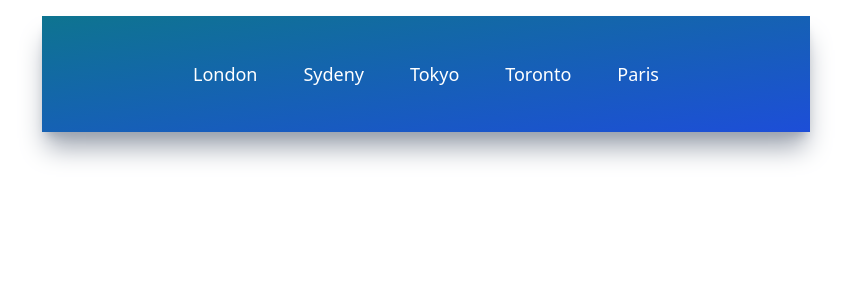
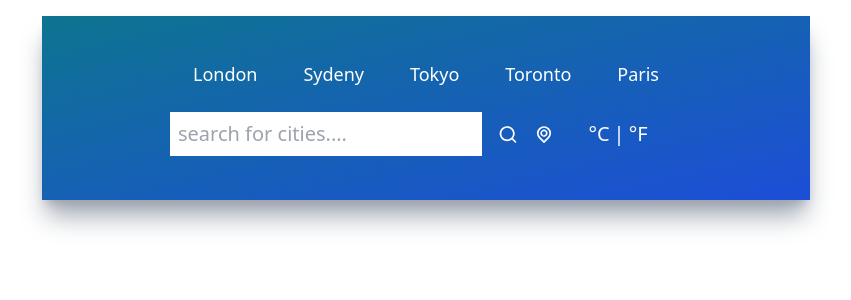
Before and after one commit to jonesdy99/weather-app, a React (Create React App) app: page / in a window 1280 px wide. Shown: the top 300 px of the page, without its empty margins (214-1065 px from the left). Built offline with nearby package versions, Linux system fonts and the light colour scheme.

Commit message:
implement more nav-bar features

```diff
--- a/src/App.js
+++ b/src/App.js
@@ -1,11 +1,13 @@
 import './App.css';
 import UilReact from '@iconscout/react-unicons/icons/uil-react'
 import TopButtons from './components/TopButtons';
+import Inputs from './components/Inputs';
 
 function App() {
   return (
     <div className='mx-auto max-w-screen-md mt-4 py-5 px-32 bg-gradient-to-br from-cyan-700 to-blue-700 h-fit shadow-xl shadow-gray-400'>
       <TopButtons/>
+      <Inputs/>
     </div>
   );
 }
--- a/src/components/Inputs.jsx
+++ b/src/components/Inputs.jsx
@@ -0,0 +1,25 @@
+import React from 'react'
+import { UilSearch, UilLocationPoint } from '@iconscout/react-unicons'
+
+function Inputs() {
+  return (
+    <div className='flex flex-row justify-center my-6'>
+      <div className='flex flex-row w-3/4 items-center justify-center space-x-4'>
+        <input type="text" className='text-xl font-light p-2 focus:outline-none capitalize placeholder:lowercase'  placeholder='Search for cities....'/>
+        <UilSearch size={25} className='text-white cursor-pointer transition ease-out hover:scale-125'/>
+        <UilLocationPoint size={25} className='text-white cursor-pointer transition ease-out hover:scale-125'/>
+      </div>
+
+
+      <div className='flex flex-row w-1/4 items-center justify-center'>
+        <button name='metric' className='text-xl text-white font-light'>°C</button>
+        <p className='text-xl text-white mx-1'>|</p>
+        <button name='imperial' className='text-xl text-white font-light'>°F</button>
+      </div>
+
+
+    </div>
+  )
+}
+
+export default Inputs
```
